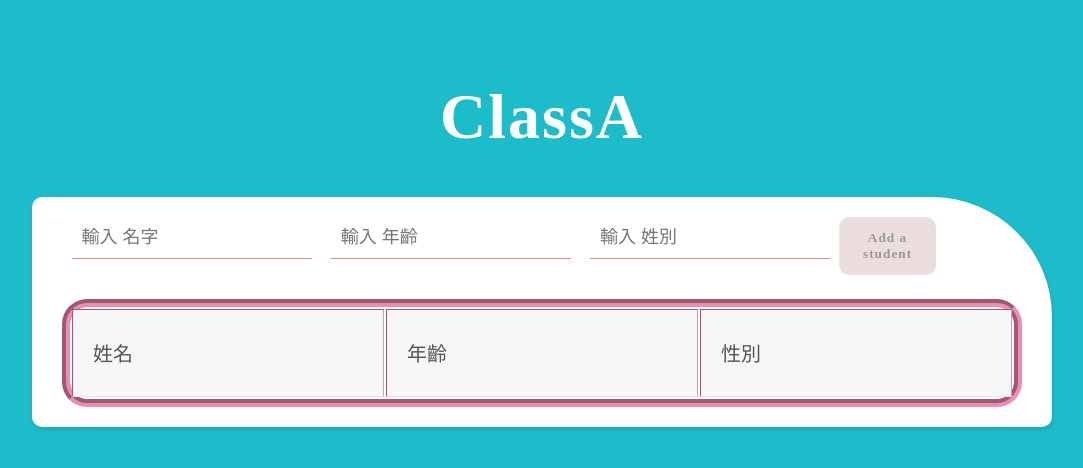
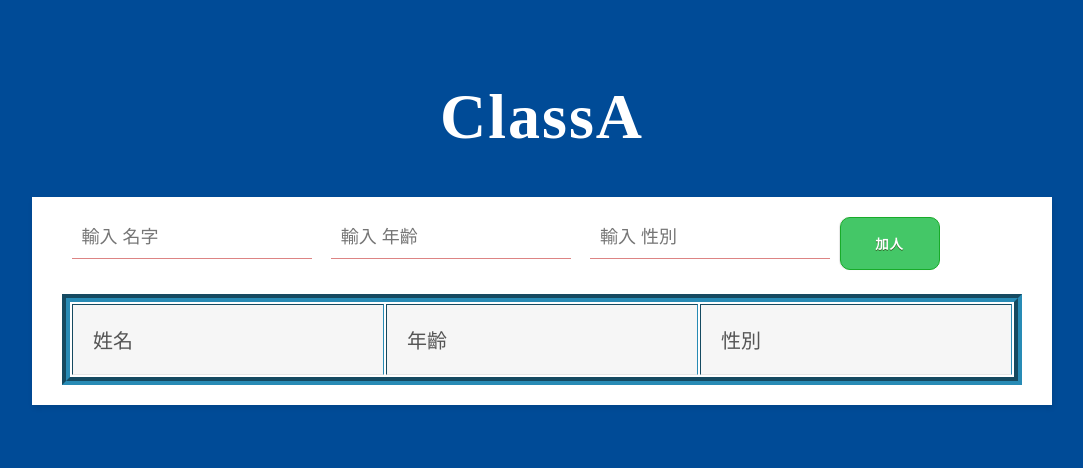
Before and after one commit to meileo/FinalProject0729, a website: page public/classA.html in a window 1280 px wide. Shown: the whole page, without its empty margins (98-1181 px from the left). Drawn offline with Linux system fonts and the light colour scheme; no server answers.

Commit message:
modify css

```diff
--- a/public/app.js
+++ b/public/app.js
@@ -48,8 +48,6 @@ form.addEventListener('submit', (e) => {
         sex: form.sex.value,
         age: form.age.value
     });
-    form.name.value = '';
-    form.sex.value = '';
-    form.age.value = '';
+    location.reload();
 });
 //
--- a/public/classA.html
+++ b/public/classA.html
@@ -9,8 +9,8 @@
             <form id="add-students-form">
                 <input type="text" name="name" placeholder="輸入 名字">
                 <input type="text" name="age" placeholder="輸入 年齡">
-				<input type="text" name="sex" placeholder="輸入 姓別">
-                <button> Add a student </button>
+				<input type="text" name="sex" placeholder="輸入 性別">
+                <button class="btn"> 加人 </button>
             </form>
             <table id="stu-table" cellpadding="10" border="1" width="100%">
                 　<tr>
--- a/public/styles.css
+++ b/public/styles.css
@@ -1,5 +1,5 @@
 body{
-    background: #1dbcca;
+    background: #004B97;
     font-family: ubuntu;
 }
 
@@ -11,12 +11,33 @@ h1{
     text-align: center;
 }
 
+.btn {
+	background-color:#44c767;
+	border:1px solid #18ab29;
+	display:inline-block;
+	cursor:pointer;
+	color:#ffffff;
+	font-family:Arial;
+	padding:16px 31px;
+	text-decoration:none;
+	text-shadow:0px 1px 0px #2f6627;
+	width: 100px;
+}
+.btn:hover {
+	background-color:#5cbf2a;
+}
+.btn:active {
+	position:relative;
+	top:1px;
+}
+
+
+
 .content{
     background: #fff;
     max-width: 960px;
     margin: 30px auto;
     padding:  20px 30px;
-    border-radius: 10px 120px 10px 10px;
     box-shadow: 1px 3px 5px rgba(0,0,0,0.1)
 }
 
@@ -31,12 +52,10 @@ td {
     color: #555;
     position: relative;
     border-bottom: 1px solid #e6e6e6;
-    height: 46px;
 }
 
 table {
-    border:8px rgb(240, 139, 181) groove;
-    border-radius:25px;
+    border:8px rgb(40, 139, 181) groove;
 }
 
 form input{
```
